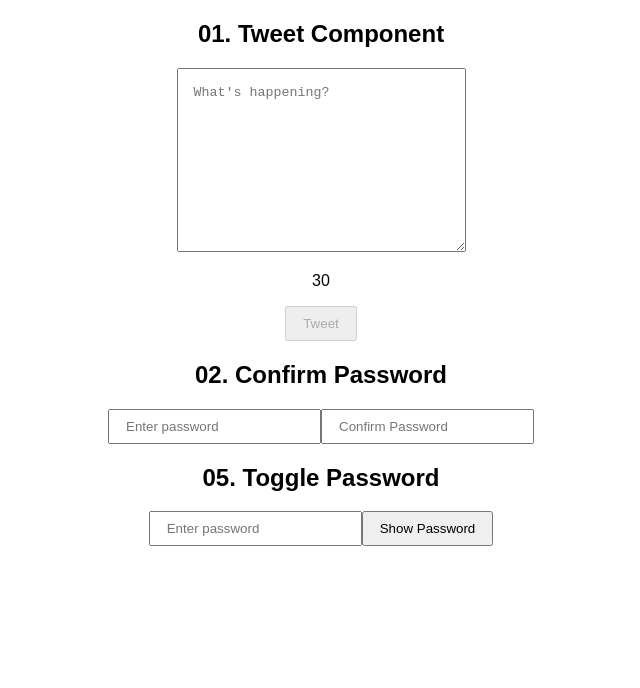
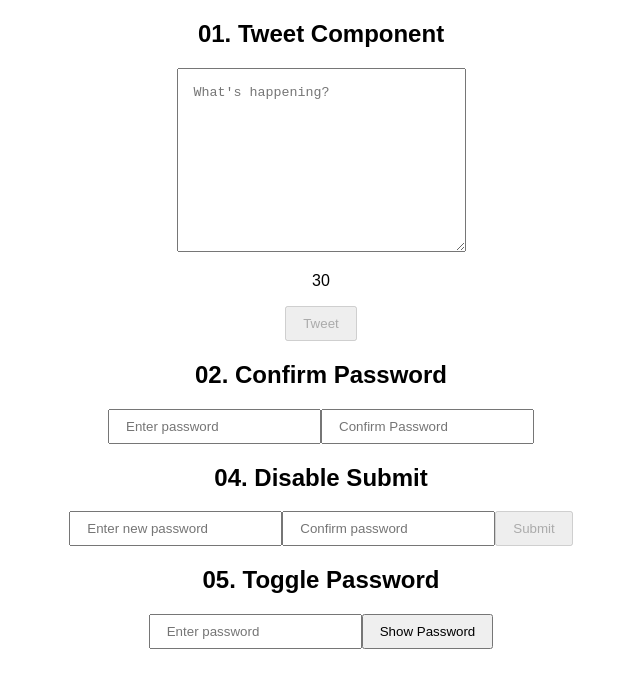
Before and after one commit to SK02K1/REACT-Playground, a React (Create React App) app: page / in a window 1280 px wide. Shown: the top 688 px of the page, without its empty margins (319-959 px from the left). Built offline with nearby package versions, Linux system fonts and the light colour scheme.

Commit message:
add: ex04 solution added change password component

```diff
--- a/src/App.jsx
+++ b/src/App.jsx
@@ -1,4 +1,5 @@
 import { ConfirmPass } from "./components/ConfirmPass";
+import { DisableSubmit } from "./components/DisableSubmit";
 import { TogglePassword } from "./components/TogglePassword";
 import { Tweet } from "./components/Tweet";
 import "./styles.css";
@@ -8,6 +9,7 @@ export default function App() {
     <div className="App">
       <Tweet />
       <ConfirmPass />
+      <DisableSubmit />
       <TogglePassword />
     </div>
   );
--- /dev/null
+++ b/src/components/DisableSubmit.jsx
@@ -0,0 +1,32 @@
+import { useState } from "react";
+
+export const DisableSubmit = () => {
+  const [password, setPassword] = useState("");
+  const [confirmPass, setConfirmPass] = useState("");
+  const submitBtnClickHandler = () => {
+    console.log(password);
+  };
+  return (
+    <div>
+      <h2>04. Disable Submit</h2>
+      <input
+        onChange={(e) => setPassword(e.target.value)}
+        value={password}
+        type="text"
+        placeholder="Enter new password"
+      />
+      <input
+        onChange={(e) => setConfirmPass(e.target.value)}
+        value={confirmPass}
+        type="text"
+        placeholder="Confirm password"
+      />
+      <button
+        disabled={!(password !== "" && password === confirmPass)}
+        onClick={submitBtnClickHandler}
+      >
+        Submit
+      </button>
+    </div>
+  );
+};
```
